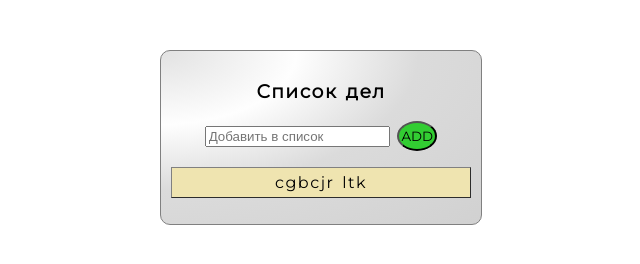
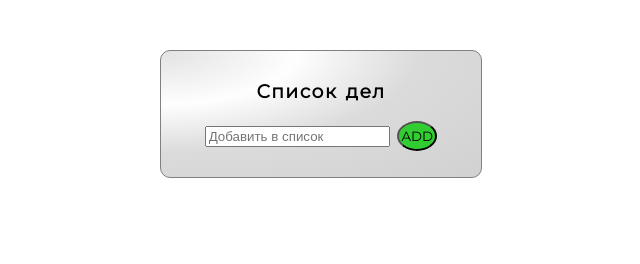
Before and after one commit to tunok/tunok.github.io, a plain HTML site: page myProject/ToDo/index.html in a window 1280 px wide. Shown: the whole page, without its empty margins (319-959 px from the left). Drawn offline with nearby package versions, Linux system fonts and the light colour scheme.

Commit message:
Update index.html

```diff
--- a/myProject/ToDo/index.html
+++ b/myProject/ToDo/index.html
@@ -15,7 +15,7 @@
             <input type="text" placeholder="Добавить в список" id="newTask" required>
             <button id="add" class="add">ADD</button>
         <ul id="mainUl">
-            <li>cgbcjr ltk</li>
+
 
         </ul>
 </div>
```
